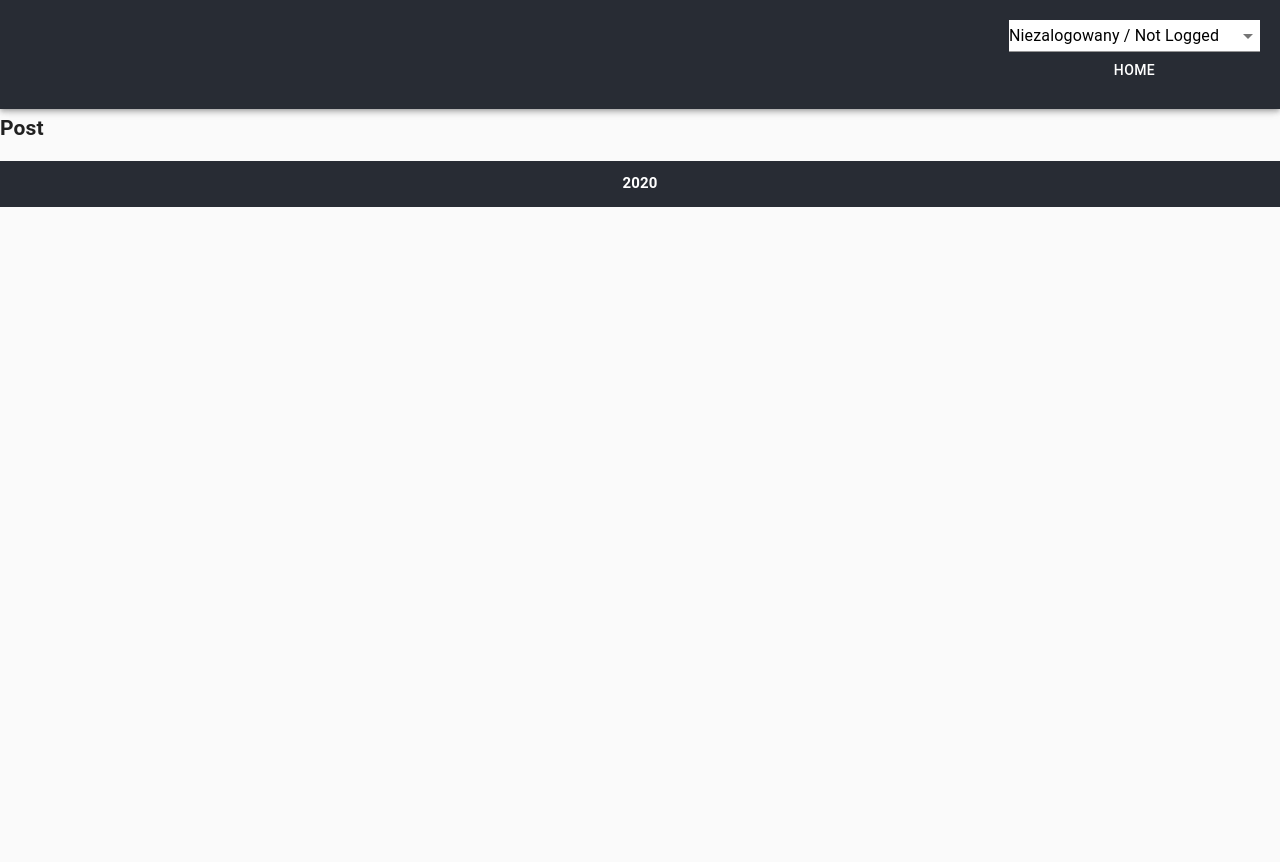
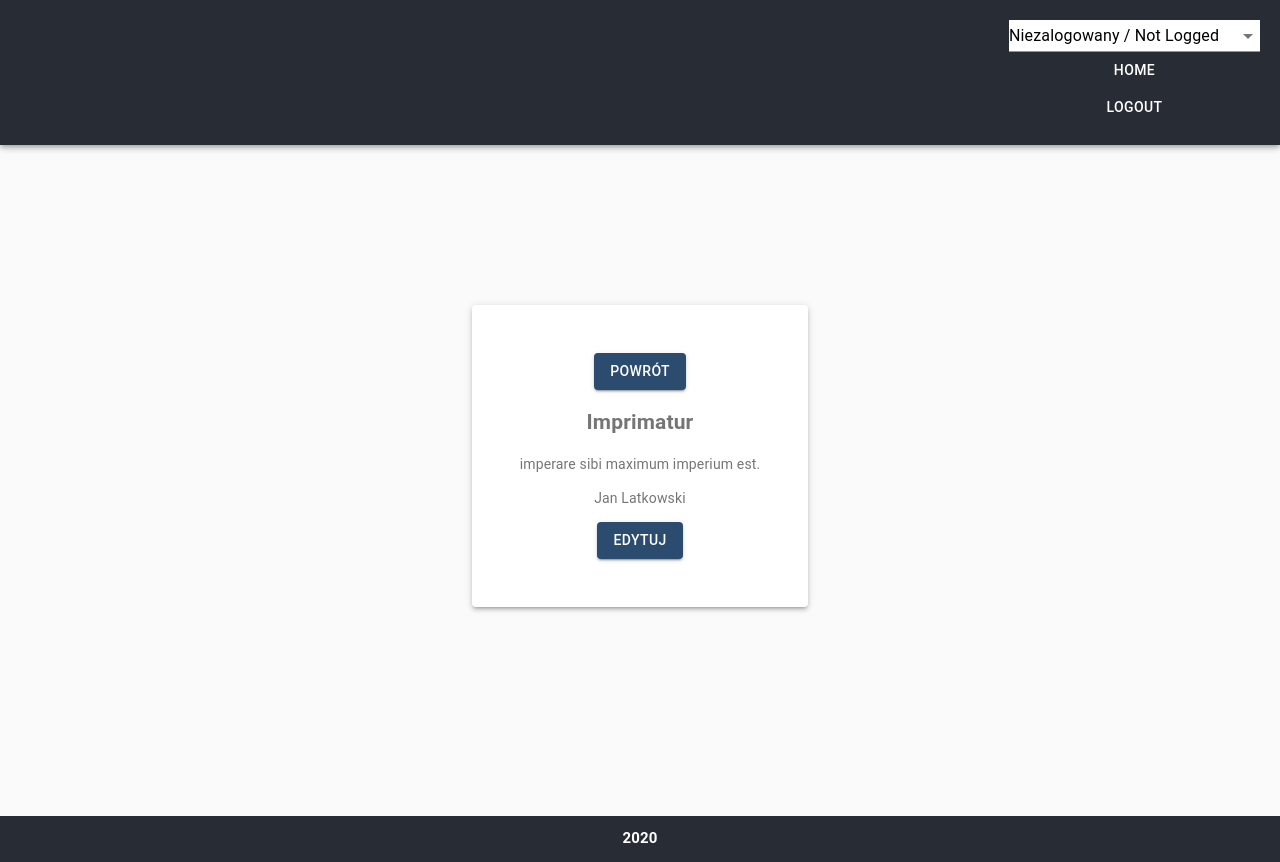
Before and after one commit to lukas1474/bulletin_board, a React (Create React App) app: page /post/1 in a window 1280 px wide. Before the commit the page ends 800 px from the top, so only its background shows below. Built offline with nearby package versions, Linux system fonts and the light colour scheme.

Commit message:
add post view

```diff
--- a/src/components/layout/PageNav/PageNav.js
+++ b/src/components/layout/PageNav/PageNav.js
@@ -2,7 +2,7 @@ import React from 'react';
 import PropTypes from 'prop-types';
 
 import { NavLink } from 'react-router-dom';
-import { getAll } from '../../../redux/userRedux';
+import { changeUser, getAll, getActive } from '../../../redux/userRedux';
 import { connect } from 'react-redux';
 
 import clsx from 'clsx';
@@ -20,24 +20,35 @@ const useStyles = makeStyles((theme) => ({
   },
 }));
 
-const Component = ({ className, changeUserDispatch, users }) => {
+// changeUser = (payload) => {
+//   console.log('user', payload);
+//   const { sendStatus } = this.props;
+
+//   sendStatus({id: payload.id, name: payload.name, role: payload.role, active: payload.active});
+// };
+
+const Component = ({ className, changeUserDispatch, users, loggedUser }) => {
+
+
+
   const classes = useStyles();
 
   return (
     <div className={clsx(className, styles.component)}>
       <FormControl className={classes.formControl}>
         <Select native defaultValue="" onChange={changeUserDispatch} id="grouped-native-select" className={styles.option}>
-          <optgroup label="Użytkownicy">
+          <optgroup label="Użytkownicy" >
             {users && users.map(user => (
-              <option value={1} key={user.id} active={user.active} >
+              <option key={user.id} value={user.active} >
                 {user.name} / {user.role}
               </option>
             ))}
           </optgroup>
         </Select>
         <nav>
-          <Button className={styles.link} component={NavLink} exact to={`${process.env.PUBLIC_URL}/`} activeClassName='active'>Home</Button>
+          <Button className={styles.link} component={NavLink} exact to={`/`} activeClassName='active'>Home</Button>
         </nav>
+        {loggedUser ? <Button className={styles.link} component={NavLink} exact to={`/`} activeClassName='active'>Logout</Button> : <Button className={styles.link} component={NavLink} exact to={`/`} activeClassName='active' >Login</Button> }
       </FormControl>
     </div>
   );
@@ -46,14 +57,21 @@ const Component = ({ className, changeUserDispatch, users }) => {
 Component.propTypes = {
   className: PropTypes.string,
   changeUserDispatch: PropTypes.func,
-  users: PropTypes.string,
+  users: PropTypes.array,
+  loggedUser: PropTypes.object,
+  sendStatus: PropTypes.func,
 };
 
 const mapStateToProps = state => ({
   users: getAll(state),
+  loggedUser: getActive(state),
 });
 
-const Container = connect(mapStateToProps)(Component);
+const mapDispatchToProps = (dispatch) => ({
+  sendStatus: (payload) => dispatch(changeUser(payload)),
+});
+
+const Container = connect(mapStateToProps, mapDispatchToProps)(Component);
 
 export {
   Container as PageNav,
--- a/src/components/views/Dashboard/Dashboard.js
+++ b/src/components/views/Dashboard/Dashboard.js
@@ -1,15 +1,18 @@
 import React from 'react';
 import PropTypes from 'prop-types';
-import { makeStyles } from '@material-ui/core/styles';
+
+import { connect } from 'react-redux';
 import { getAll } from '../../../redux/postsRedux';
+
+import { Posts } from '../Posts/Posts';
 
 import clsx from 'clsx';
 
-import { connect } from 'react-redux';
 // import { reduxSelector, reduxActionCreator } from '../../../redux/exampleRedux.js';
 
 import styles from './Dashboard.module.scss';
 
+import { makeStyles } from '@material-ui/core/styles';
 import Container from '@material-ui/core/Container';
 import Paper from '@material-ui/core/Paper';
 import Grid from '@material-ui/core/Grid';
@@ -19,7 +22,7 @@ const useStyles = makeStyles((theme) => ({
     flexGrow: 1,
   },
   paper: {
-    padding: theme.spacing(2),
+    padding: theme.spacing(4),
     textAlign: 'center',
     color: theme.palette.text.secondary,
   },
@@ -29,22 +32,18 @@ const Component = ({ className, children, posts }) => {
   const classes = useStyles();
   return (
     <div className={clsx(className, styles.root)}>
-      <Paper className={clsx(className, styles.component)}>
       <Container maxWidth='lg'>
         <Grid container spacing={3}>
           {posts && posts.map(post => (
             <Grid key={post.id} item xs={6} sm={3}>
-                <Paper className={classes.paper}>
-                  <h2>{post.title}</h2>
-                  <p>{post.description}</p>
-                  <p>{post.author}</p>
+              <Paper className={classes.paper} elevation={3}>
+                <Posts {...post} />
               </Paper>
             </Grid>
           ))}
           {children}
         </Grid>
       </Container>
-      </Paper>
     </div>
   );
 };
@@ -52,7 +51,19 @@ const Component = ({ className, children, posts }) => {
 Component.propTypes = {
   children: PropTypes.node,
   className: PropTypes.string,
-  posts: PropTypes.object,
+  posts: PropTypes.arrayOf(
+    PropTypes.shape({
+      id: PropTypes.number,
+      author: PropTypes.string,
+      title: PropTypes.string,
+      description: PropTypes.string,
+      status: PropTypes.string,
+    })
+  ),
+};
+
+Component.defaultProps = {
+  posts: [],
 };
 
 const mapStateToProps = state => ({
--- a/src/components/views/Post/Post.js
+++ b/src/components/views/Post/Post.js
@@ -3,35 +3,68 @@ import PropTypes from 'prop-types';
 
 import clsx from 'clsx';
 
-// import { connect } from 'react-redux';
+import { connect } from 'react-redux';
+import { getPostById } from '../../../redux/postsRedux';
 // import { reduxSelector, reduxActionCreator } from '../../../redux/exampleRedux.js';
 
 import styles from './Post.module.scss';
+import Container from '@material-ui/core/Container';
+import { makeStyles } from '@material-ui/core/styles';
+import Paper from '@material-ui/core/Paper';
+import Button from '@material-ui/core/Button';
 
-const Component = ({className, children}) => (
-  <div className={clsx(className, styles.root)}>
-    <h2>Post</h2>
-    {children}
-  </div>
-);
+
+
+const useStyles = makeStyles((theme) => ({
+  root: {
+    flexGrow: 1,
+  },
+  paper: {
+    padding: theme.spacing(6),
+    textAlign: 'center',
+    color: theme.palette.text.secondary,
+  },
+}));
+
+const Component = ({ className, post }) => {
+  const classes = useStyles();
+  return (
+    <div className={clsx(className, styles.root)}>
+      <Container maxWidth='lg' className={styles.container}>
+        <Paper Paper className={classes.paper} elevation={3}>
+          <Button variant="contained" color="primary" href="/">
+            Powrót
+          </Button>
+          <h2>{post.title}</h2>
+          <p>{post.description}</p>
+          <p>{post.author}</p>
+          <Button variant="contained" color="primary" href="/">
+            Edytuj
+          </Button>
+        </Paper>
+      </Container>
+    </div>
+  );
+};
 
 Component.propTypes = {
   children: PropTypes.node,
   className: PropTypes.string,
+  post: PropTypes.object,
 };
 
-// const mapStateToProps = state => ({
-//   someProp: reduxSelector(state),
-// });
+const mapStateToProps = (state, props) => ({
+  post: getPostById(state, props.match.params.id),
+});
 
 // const mapDispatchToProps = dispatch => ({
 //   someAction: arg => dispatch(reduxActionCreator(arg)),
 // });
 
-// const Container = connect(mapStateToProps, mapDispatchToProps)(Component);
+const Container1 = connect(mapStateToProps)(Component);
 
 export {
-  Component as Post,
-  // Container as Post,
+  // Component as Post,
+  Container1 as Post,
   Component as PostComponent,
 };
--- a/src/components/views/Post/Post.module.scss
+++ b/src/components/views/Post/Post.module.scss
@@ -1,4 +1,11 @@
 @import '../../../styles/settings.scss';
 
-// .root {
-// }
+.container {
+  // margin-top: 100px;
+  align-items: center;
+  display: flex;
+  flex-direction: column;
+  justify-content: center;
+  height: 90vh;
+  width: 90%;
+}
--- /dev/null
+++ b/src/components/views/Posts/Posts.js
@@ -0,0 +1,50 @@
+import React from 'react';
+import PropTypes from 'prop-types';
+
+import { Post } from '../Post/Post';
+import { getAll } from '../../../redux/postsRedux';
+
+import clsx from 'clsx';
+
+import { connect } from 'react-redux';
+// import { reduxSelector, reduxActionCreator } from '../../../redux/exampleRedux.js';
+
+import styles from './Posts.module.scss';
+import { Link } from 'react-router-dom';
+
+const Component = ({ className, id, author, description, title }) => (
+  <div className={clsx(className, styles.root)}>
+    <Link to={`/post/${id}`} className={styles.links}>
+      <h2>{title}</h2>
+      <p>{description}</p>
+      <p>{author}</p>
+      {props => <Post {...props} key={this.props.id} />}
+    </Link>
+  </div>
+);
+
+Component.propTypes = {
+  children: PropTypes.node,
+  className: PropTypes.string,
+  id: PropTypes.number,
+  author: PropTypes.string,
+  title: PropTypes.string,
+  description: PropTypes.string,
+  status: PropTypes.string,
+};
+
+const mapStateToProps = state => ({
+  posts: getAll(state),
+});
+
+// const mapDispatchToProps = dispatch => ({
+//   someAction: arg => dispatch(reduxActionCreator(arg)),
+// });
+
+const Container = connect(mapStateToProps)(Component);
+
+export {
+  // Component as Posts,
+  Container as Posts,
+  Component as PostsComponent,
+};
--- /dev/null
+++ b/src/components/views/Posts/Posts.module.scss
@@ -0,0 +1,15 @@
+@import '../../../styles/settings.scss';
+
+// .root {
+// }
+
+.links {
+  color:black;
+  text-decoration: none;
+
+  &:hover,
+  &.active {
+    color: black;
+    text-decoration: none;
+  }
+}
--- a/src/redux/postsRedux.js
+++ b/src/redux/postsRedux.js
@@ -1,5 +1,10 @@
 /* selectors */
 export const getAll = ({posts}) => posts.data;
+
+export const getPostById = ({posts}, postId) => {
+  const filtered = posts.data.filter(post => post.id == postId);
+  return filtered.length ? filtered[0] : {error: true};
+};
 
 /* action name creator */
 const reducerName = 'posts';
--- a/src/redux/userRedux.js
+++ b/src/redux/userRedux.js
@@ -1,6 +1,6 @@
 /* selectors */
 export const getAll = ({users}) => users.data;
-export const getActive = ({users}) => users.active;
+export const getActive = ({users}) => users.activeUser;
 
 /* action name creator */
 const reducerName = 'users';
```
Also changed, not shown: 1 other file (tests, documents, lock files or other folders). Lines whose indentation alone changed are shown as unchanged.
